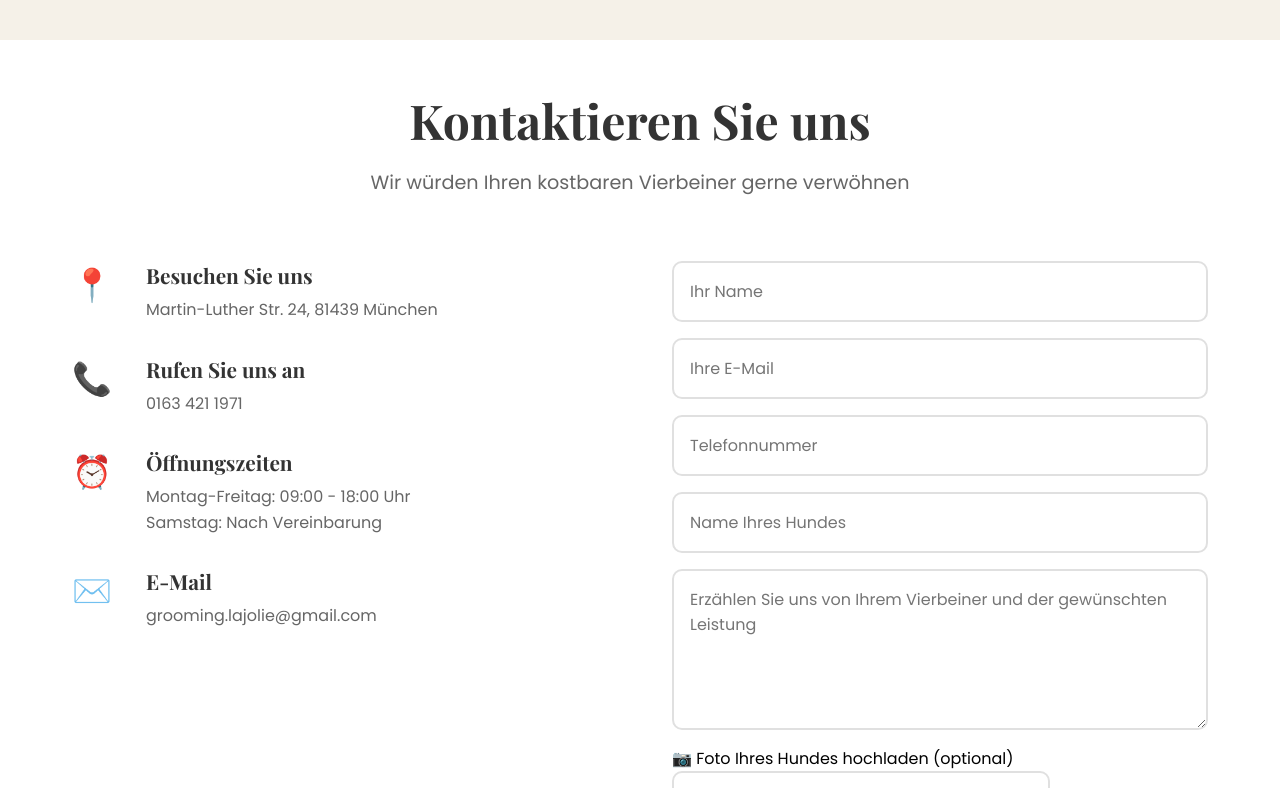
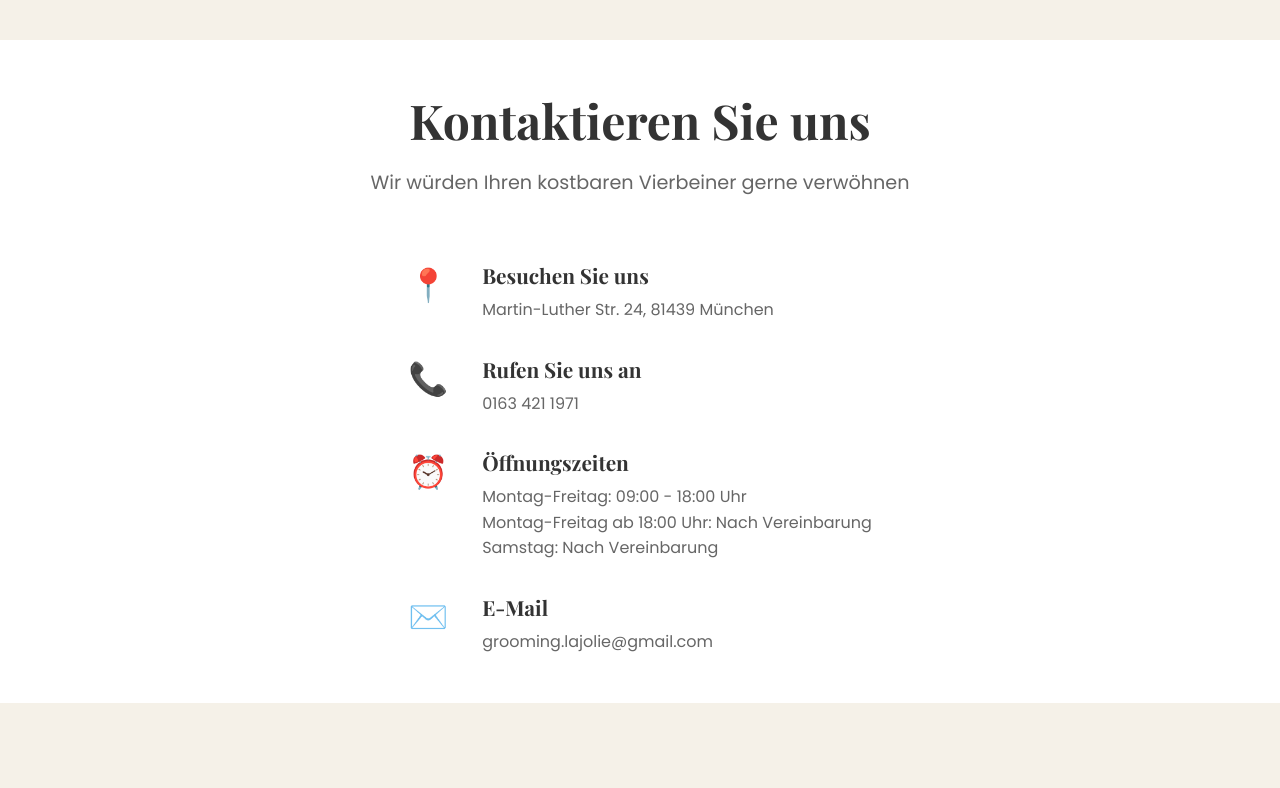
Before and after one commit to AMikic33/la-jolie-vie, a React (Create React App) app: page / in a window 1280 px wide. Shown: the part 2945-3733 px from the top of the page. Built offline with nearby package versions, Linux system fonts and the light colour scheme.

Commit message:
remove contact form for now

```diff
--- a/src/App.css
+++ b/src/App.css
@@ -126,7 +126,7 @@
     transform: translateX(100%);
     transition: transform 0.28s ease;
     box-shadow: -10px 0 30px rgba(0,0,0,0.08);
-    z-index: 250;
+    z-index: 9999;
   }
 
   .nav-links.open {
@@ -142,7 +142,7 @@
     position: fixed;
     inset: 70px 0 0 0;
     background: rgba(0,0,0,0.35);
-    z-index: 240;
+    z-index: 1;
   }
 
   /* Ensure nav links look tappable on mobile */
@@ -391,8 +391,8 @@
 }
 
 .service-card {
-  background: linear-gradient(135deg, #8FAE9E 60%, #739486 100%);
-  /* background: #053027; */
+  background: #053027;
+  background: #053027;
   padding: 2.5rem;
   border-radius: 20px;
   box-shadow: 0 5px 20px rgba(0,0,0,0.08);
@@ -405,7 +405,7 @@
 .service-card.active {
   transform: translateY(-10px);
   box-shadow: 0 15px 40px rgba(102, 126, 234, 0.2);
-  border-color: #8FAE9E;
+  border-color: #053027;
 }
 
 .service-icon {
@@ -457,8 +457,8 @@
 }
 
 .stat {
-  /* background: linear-gradient(135deg, #8FAE9E 0%, #7D8F7A 100%); */
-  background: linear-gradient(135deg, #8FAE9E 60%, #739486 100%);
+  /* background: linear-gradient(135deg, #053027 0%, #7D8F7A 100%); */
+  background: #053027;
   padding: 2rem;
   border-radius: 15px;
   text-align: center;
@@ -542,7 +542,7 @@
 
 .submit-button {
   padding: 1rem 2rem;
-  background: linear-gradient(135deg, #8FAE9E 60%, #739486 100%);
+  background: #053027;
   color: white;
   border: none;
   border-radius: 10px;
@@ -615,7 +615,7 @@
 
 /* Footer */
 .footer {
-  background: linear-gradient(135deg, #8FAE9E 60%, #739486 100%);
+  background: #053027;
   color: white;
   padding: 3rem 0 1.5rem;
 }
--- a/src/components/Contact.jsx
+++ b/src/components/Contact.jsx
@@ -1,38 +1,38 @@
-import { useState } from 'react';
+// import { useState } from 'react';
 
 export default function Contact() {
-  const [status, setStatus] = useState('');
+  // const [status, setStatus] = useState('');
 
-  const handleSubmit = (e) => {
-    e.preventDefault();
-    setStatus('sending');
+  // const handleSubmit = (e) => {
+  //   e.preventDefault();
+  //   setStatus('sending');
 
-    const formData = new FormData(e.target);
+  //   const formData = new FormData(e.target);
 
-    fetch('/', {
-      method: 'POST',
-      headers: { 'Content-Type': 'application/x-www-form-urlencoded' },
-      body: new URLSearchParams(formData).toString()
-    })
-      .then(() => {
-        setStatus('success');
-        e.target.reset();
-        setTimeout(() => setStatus(''), 5000);
-      })
-      .catch((error) => {
-        console.error('Form submission failed:', error);
-        setStatus('error');
-        setTimeout(() => setStatus(''), 5000);
-      });
-  };
+  //   fetch('/', {
+  //     method: 'POST',
+  //     headers: { 'Content-Type': 'application/x-www-form-urlencoded' },
+  //     body: new URLSearchParams(formData).toString()
+  //   })
+  //     .then(() => {
+  //       setStatus('success');
+  //       e.target.reset();
+  //       setTimeout(() => setStatus(''), 5000);
+  //     })
+  //     .catch((error) => {
+  //       console.error('Form submission failed:', error);
+  //       setStatus('error');
+  //       setTimeout(() => setStatus(''), 5000);
+  //     });
+  // };
 
   return (
     <section id="contact" className="contact-section">
       <div className="container">
         <h2 className="section-title">Kontaktieren Sie uns</h2>
         <p className="section-subtitle">Wir würden Ihren kostbaren Vierbeiner gerne verwöhnen</p>
-        <div className="contact-content">
-          <div className="contact-info">
+        <div className="contact-content" style={{ display: 'flex', justifyContent: 'center' }}>
+          <div className="contact-info" style={{ maxWidth: '600px' }}>
             <div className="contact-item">
               <span className="contact-icon">📍</span>
               <div>
@@ -52,6 +52,7 @@ export default function Contact() {
               <div>
                 <h4>Öffnungszeiten</h4>
                 <p>Montag-Freitag: 09:00 - 18:00 Uhr</p>
+                <p>Montag-Freitag ab 18:00 Uhr: Nach Vereinbarung</p>
                 <p>Samstag: Nach Vereinbarung</p>
               </div>
             </div>
@@ -63,7 +64,7 @@ export default function Contact() {
               </div>
             </div>
           </div>
-          <form
+          {/* <form
             name="contact"
             method="POST"
             data-netlify="true"
@@ -79,7 +80,7 @@ export default function Contact() {
             <textarea name="message" placeholder="Erzählen Sie uns von Ihrem Vierbeiner und der gewünschten Leistung" rows="5" required></textarea>
             <div className="file-upload-wrapper">
               <label htmlFor="photo" className="file-upload-label">
-                📷 Foto Ihres Hundes hochladen (optional)
+                📷 Foto Ihres Hundes hochladen
               </label>
               <input
                 type="file"
@@ -102,7 +103,7 @@ export default function Contact() {
                 ✗ Fehler beim Senden. Bitte versuchen Sie es erneut oder rufen Sie uns an.
               </p>
             )}
-          </form>
+          </form> */}
         </div>
       </div>
     </section>
```
